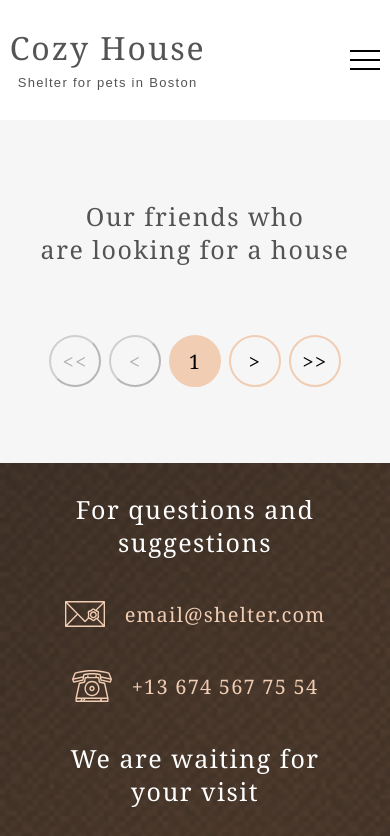
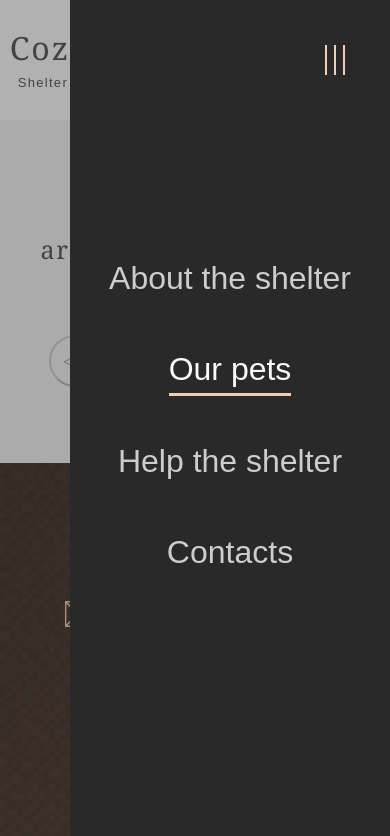
Before and after one commit to fox1206/shelter, a plain HTML site: page pets/index.html in a window 390 px wide. Both pictures are taken after a click on the element 365 px from the left and 60 px from the top of the page. Shown: the top 836 px of the page. Drawn offline with Linux system fonts and the light colour scheme.

Commit message:
feat: add function isOpen

```diff
--- a/pets/index.html
+++ b/pets/index.html
@@ -15,7 +15,6 @@
 </head>
 
 <body>
-  <div class="shadow"></div>
   <!-- HEADER START -->
   <div class="shadow"></div>
   <div class="header__wrapper">
@@ -106,7 +105,7 @@
     <!-- FOOTER END -->
 
     <script src="./../script/scriptPage2.js" type="module"></script>
-    <!-- <script src="./../script/scriptLayout.js"></script> -->
+    <script src="./../script/menu.js"></script>
   </body>
 
 </html>
--- a/pets/mobile.css
+++ b/pets/mobile.css
@@ -18,6 +18,22 @@
 
   .pets__box{
     margin: 30px 0 40px 0;
+  }
+}
+
+@media screen and (max-width: 767px) {
+  .menu__list .menu__item a{
+    color:#cdcdcd;
+  }
+
+  .menu__list .menu__item.active a{
+    color: #fafafa;
+    cursor: default;
+  }
+
+  .menu__list .menu__item:hover a{
+    transition: all .5s ease;
+    color: #fafafa;
   }
 }
 
--- a/pets/style.css
+++ b/pets/style.css
@@ -129,7 +129,7 @@ MAIN
   position: relative;
   background-color: var(--color-white-light);
   border: 2px solid var(--color-primary);
-  z-index: 100;
+  z-index: 1;
 }
 
 .card__item .btn::before{
--- a/script/menu.js
+++ b/script/menu.js
@@ -10,11 +10,39 @@ const BLACK = "#000000";
 /**
  * открыть / закрыть меню (плавное появление справа)
  */
-function openCloseMenu() {
+function openCloseMenu(isOpen) {
   burgerMenu.addEventListener('click', () => {
-    console.log('open menu');
+    // console.log('open menu');
     menu.classList.toggle("open__menu");
     burgerMenu.classList.toggle("animation");
+    isOpen();
   });
 }
-openCloseMenu();
+
+/**
+ * Проверка на какой странице открыто меню и применение соответствующих стилей
+ * фиксация иконки, затемнение и запрет на прокрутку основной страницы
+ */
+function isOpen(){
+  let hrefPage = document.querySelectorAll('.menu__item a');
+
+  if(menu.classList.contains("open__menu")){
+    shadow.classList.add("shadowBody");
+    body.classList.add("scrollMenu");
+
+    // console.log(hrefPage[1].href);
+    if(hrefPage[0].getAttribute("href") === "./../main/index.html"){
+      document.querySelectorAll('.burger__menu span').forEach(el => el.style.backgroundColor=`${PRIMARY}`);
+    }
+  }
+  else{
+    shadow.classList.remove("shadowBody");
+    body.classList.remove("scrollMenu");
+
+    if(hrefPage[0].getAttribute("href") === "./../main/index.html"){
+      document.querySelectorAll('.burger__menu span').forEach(el => el.style.backgroundColor=`${BLACK}`);
+    }
+  }
+}
+
+openCloseMenu(isOpen);
--- a/style/layoutMobileStyle.css
+++ b/style/layoutMobileStyle.css
@@ -53,8 +53,32 @@
 }
 
 @media screen and (max-width: 767px) {
+  body.scrollMenu{
+    overflow-y: hidden;
+  }
+
   .header__menu{
     display: none;
+  }
+
+  /* --------- body shadow ---------  */
+ .shadow{
+    display: none;
+    position: fixed;
+    left: 0;
+    top :0;
+    height: 100vh;
+    width: calc(100vw - 320px);
+    background: rgba(41, 41, 41, 0.6);
+    opacity: 0;
+    transition: opacity 1s ease-in-out;
+    z-index: 100;
+  }
+
+  .shadow.shadowBody{
+    display: block;
+    opacity: 0.6;
+    z-index: 150;
   }
 
   .header__menu{
@@ -72,6 +96,13 @@
 
   .open__menu{
     transform: translateX(0);
+  }
+
+  .animation{
+    transition: 0.3s all linear;
+    transform: rotate(90deg);
+    position: fixed;
+    right: 40px;
   }
 
   .menu__list{
--- a/style/layoutStyle.css
+++ b/style/layoutStyle.css
@@ -152,6 +152,7 @@ HEADER
   width: 30px;
   height: 20px;
   cursor: pointer;
+  z-index: 50;
 }
 
 .burger__menu span{
```
